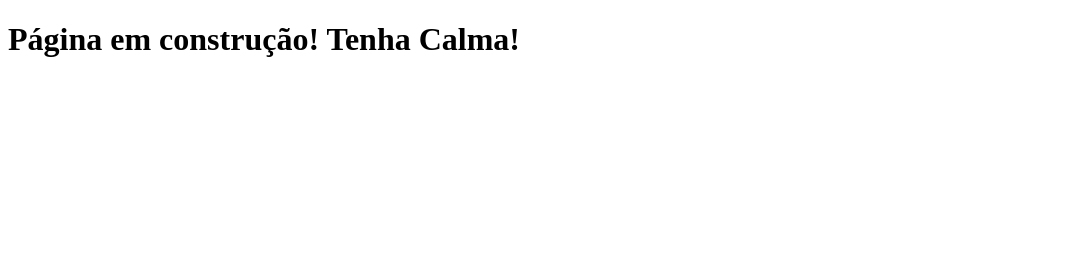
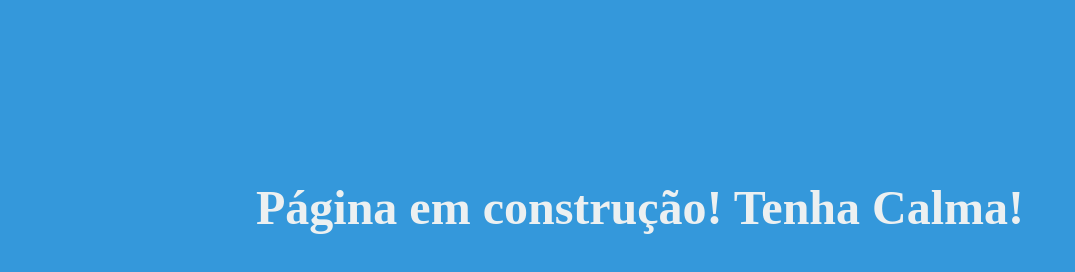
Before and after one commit to igordesouzamorais/igordesouzamorais.github.io, a plain HTML site: page index.html in a window 1280 px wide. Shown: the whole page, without its empty margins (0-1075 px from the left). Drawn offline with Linux system fonts and the light colour scheme.

Commit message:
pagina em construção

```diff
--- /dev/null
+++ b/css/style.css
@@ -0,0 +1,13 @@
+body{
+	width: 900px;
+	margin:0 auto;
+	background: #3498db;
+}
+
+h1{
+	color: #ecf0f1;
+	width: 100%;
+	text-align: center;
+	margin-top: 20%;
+	font-size: 3em;
+}
--- a/index.html
+++ b/index.html
@@ -3,6 +3,7 @@
 <head>
 	<meta charset="UTF-8">
 	<title>Igor de Souza Morais</title>
+	<link rel="stylesheet" href="./css/style.css">
 </head>
 <body
 	<div>
```
